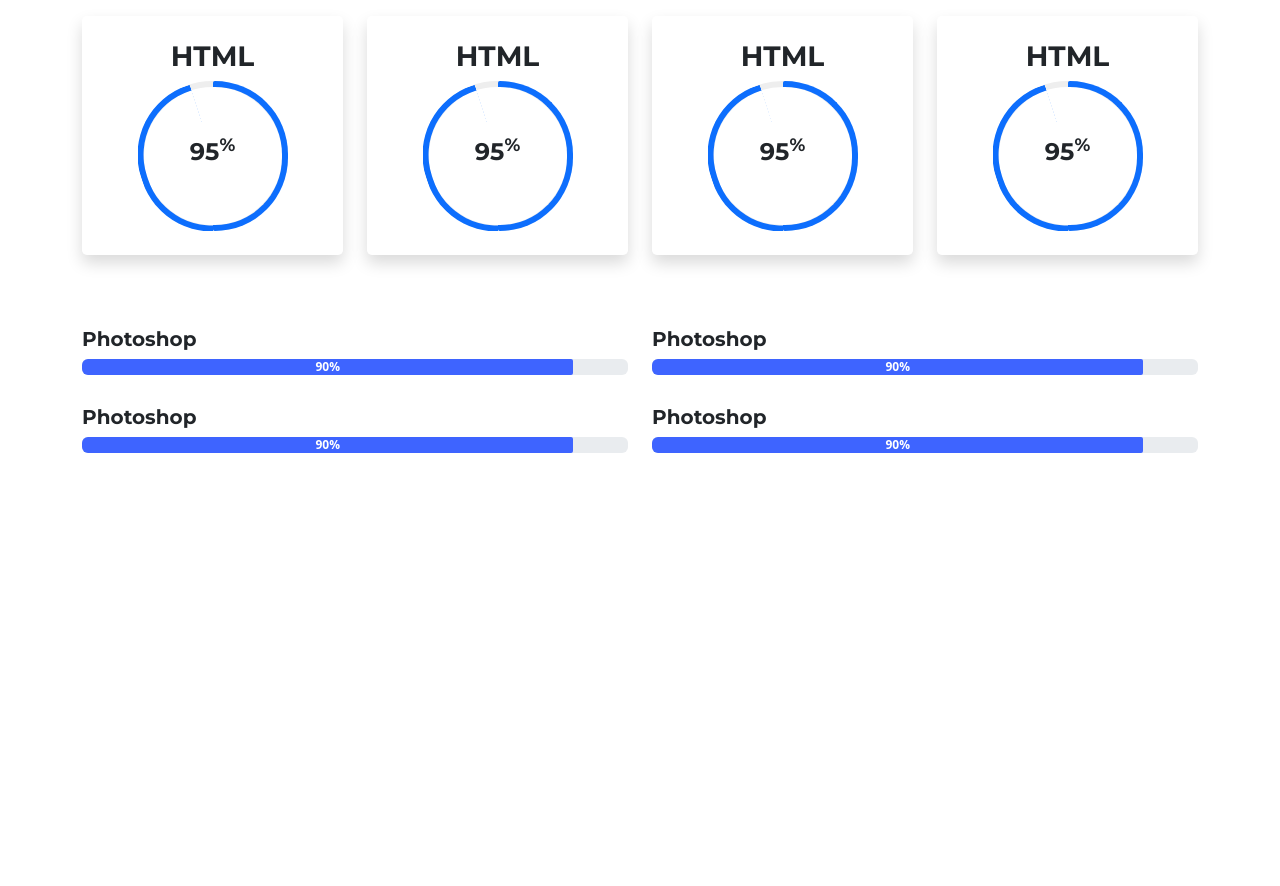
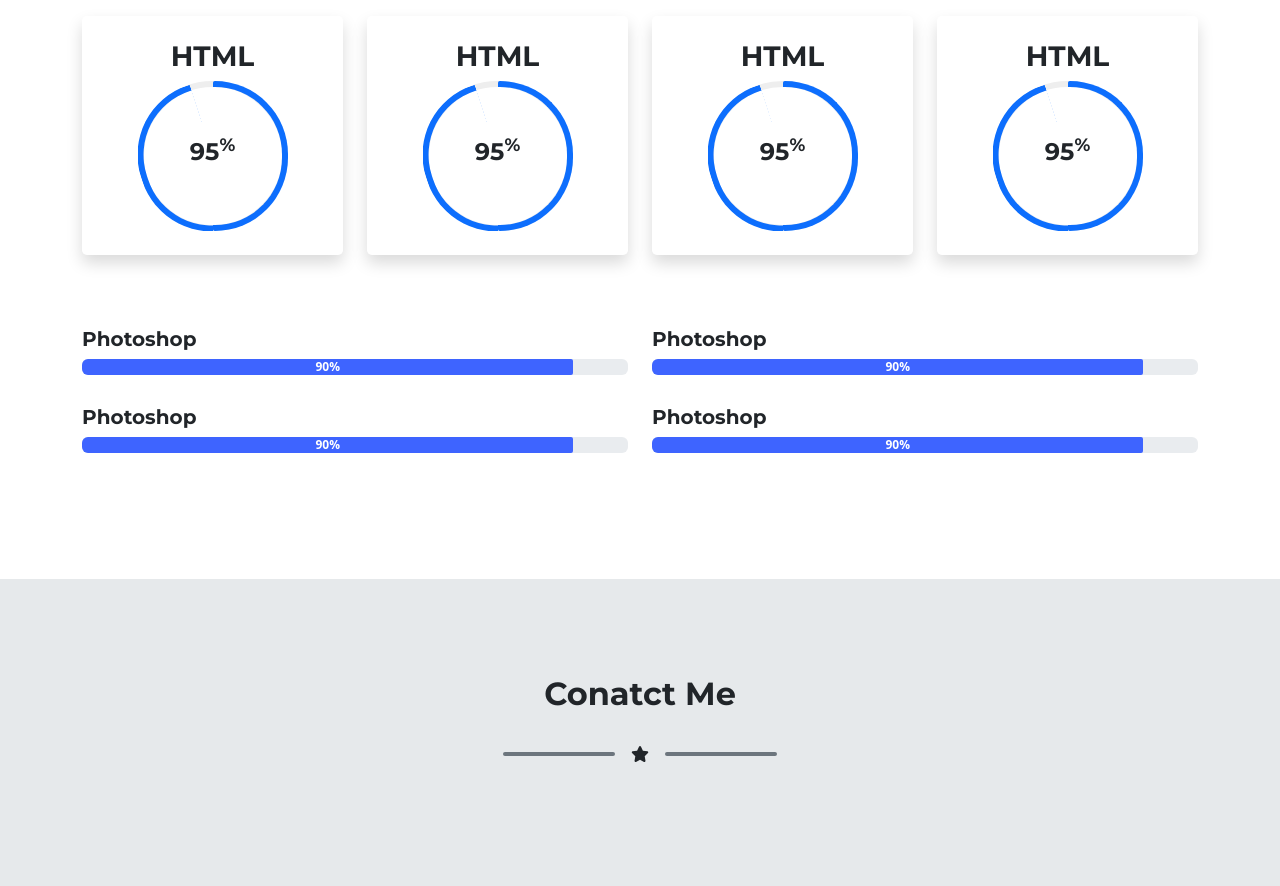
Before and after one commit to Rinkal-M-Patel/Portfolio-Rinkal, a plain HTML site: page index.html in a window 1280 px wide. Shown: the part 2591-3477 px from the top of the page. Before the commit the page ends 3170 px from the top, so only its background shows below. Drawn offline with nearby package versions, Linux system fonts and the light colour scheme.

Commit message:
changes in skill section

```diff
--- a/css/style.css
+++ b/css/style.css
@@ -138,7 +138,7 @@ h1, h2, h3 , h4, h5, h6 {
     position: absolute;
     top: 0;
 }
-.progress::after {
+.progress-circle .progress::after {
     content: "";
     width: 100%;
     height: 100%;
--- a/index.html
+++ b/index.html
@@ -286,6 +286,26 @@
 </section>
 
 
+<section class="containersec bg-grey" id="#">
+    <div class="container">
+        <div class="row text-center">
+            <h2>Conatct Me</h2>
+            <!-- Icon Divider-->
+            <div class="divider-custom">
+                <div class="divider-custom-line"></div>
+                <div class="divider-custom-icon"><i class="fas fa-star"></i></div>
+                <div class="divider-custom-line"></div>
+            </div>
+
+            <div class="col-lg-8 col-xl-7">
+
+            </div>
+        </div>
+    </div>
+
+</section>
+
+
 
 
 
```
